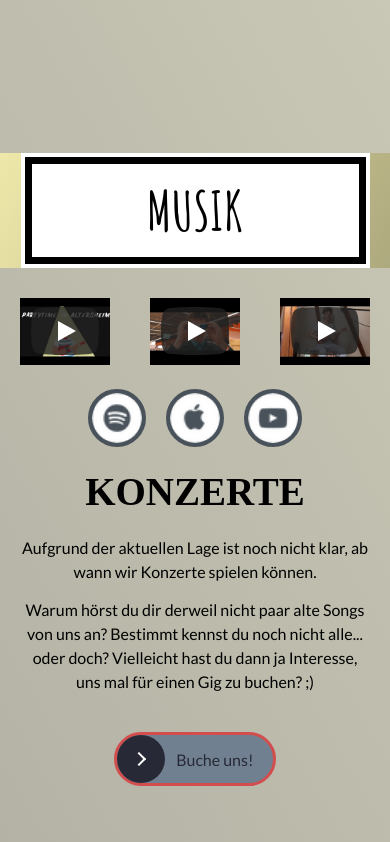
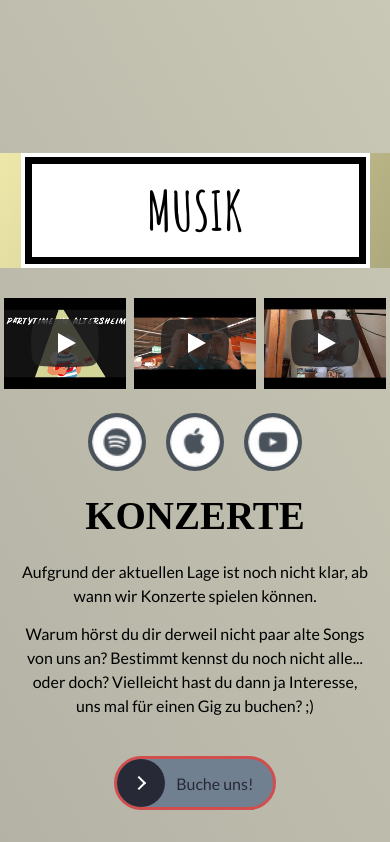
Before and after one commit to weeebr/noxx, a React (Create React App) app: page / in a window 390 px wide. Shown: the part 916-1758 px from the top of the page. Built offline with nearby package versions, Linux system fonts and the light colour scheme; a web font is replaced by a local one.

Commit message:
reduce whitespace between youtube videos on mobile

```diff
--- a/src/pages/Musik.js
+++ b/src/pages/Musik.js
@@ -5,13 +5,22 @@ import SectionTitle from "../page-components/SectionTitle";
 import YoutubePreview from "../page-components/YoutubePreview";
 import LinkButton from "./../page-components/LinkButton";
 import { IconsWrapper } from "./Kontakt";
-import { icons } from "../theme";
+import { icons, device } from "../theme";
+import { breakpoint } from "./../theme/index";
 
 const YoutubeWrapper = styled.div`
   display: flex;
 
   & > div {
     padding: 0 20px;
+
+    ${breakpoint(device.tablet)} {
+      padding: 0 8px;
+    }
+
+    ${breakpoint(device.phone)} {
+      padding: 0 4px;
+    }
   }
 `;
 
```
